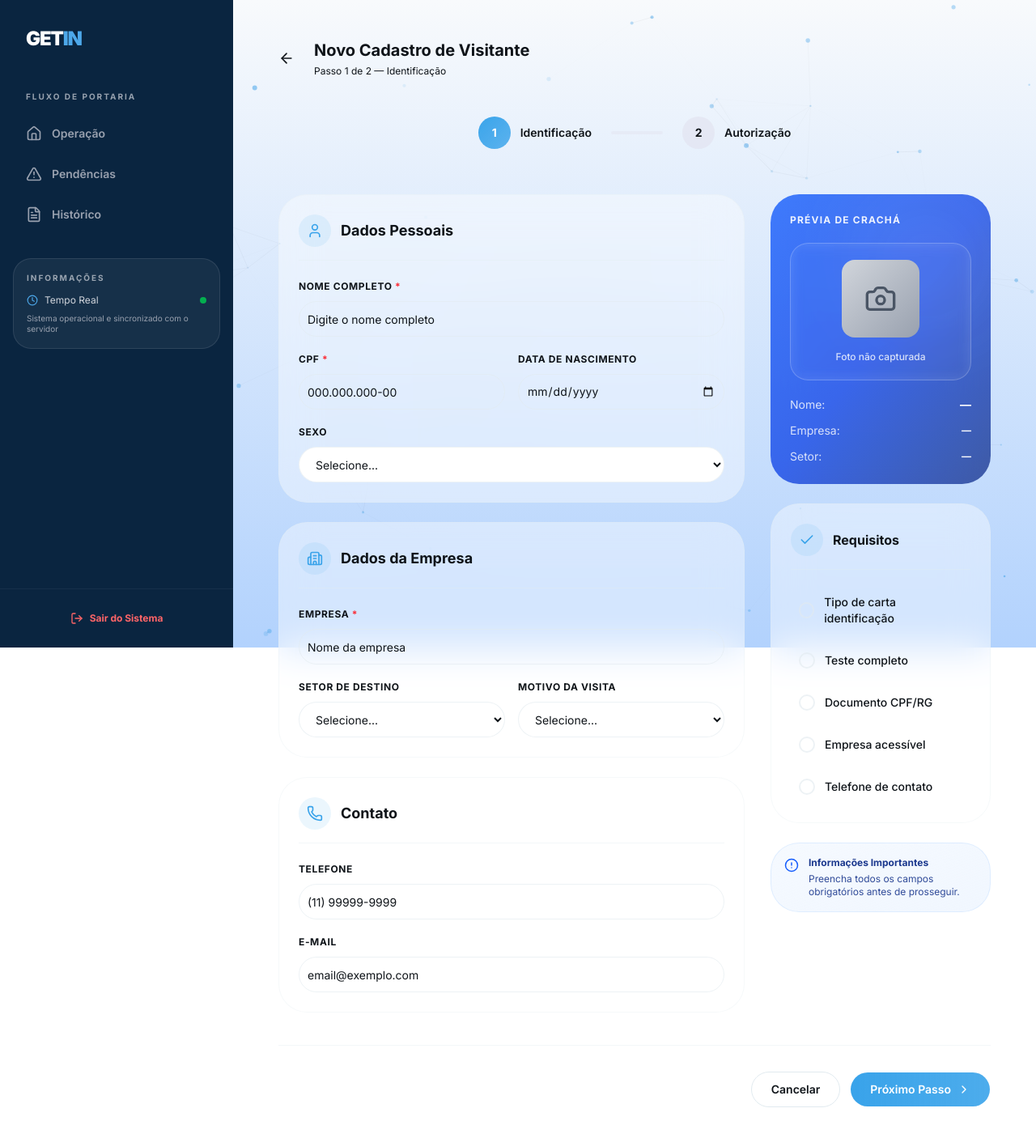
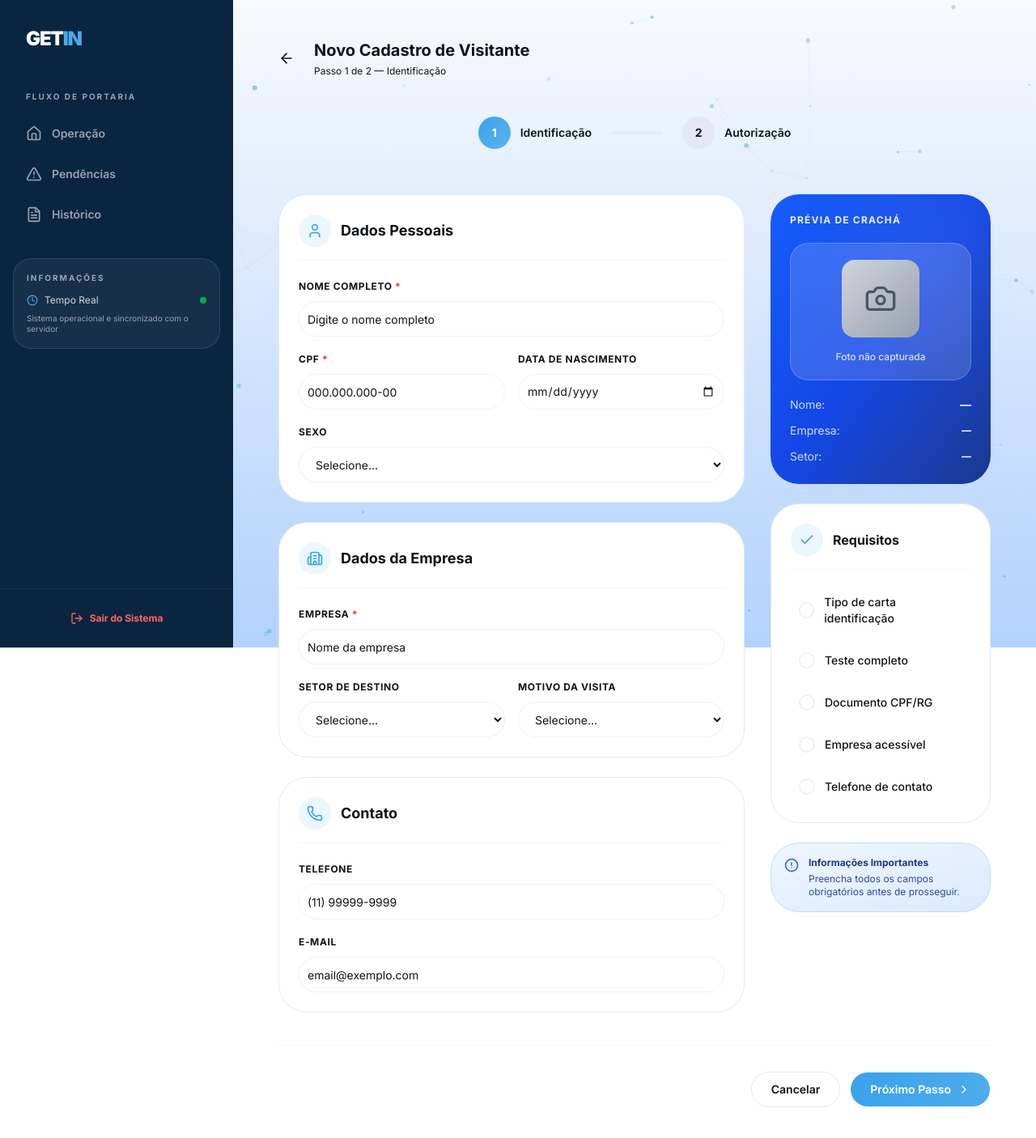
Before and after one commit to ocastroxs/get_in, a Next.js app: page /portaria/novo in a window 1280 px wide. Shown: the top 1406 px of the page at 81% size. Built offline with nearby package versions, Linux system fonts and the light colour scheme.

Commit message:
style(portaria): remover glassmorphism e tornar cards e modais solidos

```diff
--- a/src/app/portaria/novo/page.jsx
+++ b/src/app/portaria/novo/page.jsx
@@ -112,7 +112,7 @@ export default function NovoCadastroPage() {
             {/* Coluna Esquerda: Formulário */}
             <div className="lg:col-span-2 space-y-6">
               {/* Seção: Dados Pessoais */}
-              <div className="bg-card/40 border border-border/30 rounded-3xl p-6 shadow-sm hover:shadow-md transition-shadow duration-300 backdrop-blur-xl">
+              <div className="bg-card border border-border rounded-3xl p-6 shadow-sm hover:shadow-md transition-shadow duration-300">
                 <div className="flex items-center gap-3 mb-6 pb-4 border-b border-border/40">
                   <div className="p-2.5 bg-primary/10 rounded-xl">
                     <User size={20} className="text-primary" />
@@ -180,7 +180,7 @@ export default function NovoCadastroPage() {
               </div>
 
               {/* Seção: Dados da Empresa */}
-              <div className="bg-card/40 border border-border/30 rounded-3xl p-6 shadow-sm hover:shadow-md transition-shadow duration-300 backdrop-blur-xl">
+              <div className="bg-card border border-border rounded-3xl p-6 shadow-sm hover:shadow-md transition-shadow duration-300">
                 <div className="flex items-center gap-3 mb-6 pb-4 border-b border-border/40">
                   <div className="p-2.5 bg-primary/10 rounded-xl">
                     <Building2 size={20} className="text-primary" />
@@ -243,7 +243,7 @@ export default function NovoCadastroPage() {
               </div>
 
               {/* Seção: Contato */}
-              <div className="bg-card/40 border border-border/30 rounded-3xl p-6 shadow-sm hover:shadow-md transition-shadow duration-300 backdrop-blur-xl">
+              <div className="bg-card border border-border rounded-3xl p-6 shadow-sm hover:shadow-md transition-shadow duration-300">
                 <div className="flex items-center gap-3 mb-6 pb-4 border-b border-border/40">
                   <div className="p-2.5 bg-primary/10 rounded-xl">
                     <Phone size={20} className="text-primary" />
@@ -284,7 +284,7 @@ export default function NovoCadastroPage() {
             {/* Coluna Direita: Prévia de Crachá + Checklist */}
             <div className="lg:col-span-1 space-y-6">
               {/* Prévia de Crachá */}
-              <div className="bg-gradient-to-br from-blue-600/80 via-blue-700/80 to-blue-900/80 rounded-3xl p-6 text-white shadow-xl hover:shadow-2xl transition-shadow duration-300 overflow-hidden relative backdrop-blur-xl">
+              <div className="bg-gradient-to-br from-blue-600 via-blue-700 to-blue-900 rounded-3xl p-6 text-white shadow-xl hover:shadow-2xl transition-shadow duration-300 overflow-hidden relative">
                 {/* Efeito de fundo */}
                 <div className="absolute inset-0 opacity-10">
                   <div className="absolute top-0 right-0 w-40 h-40 bg-white rounded-full blur-3xl"></div>
@@ -320,7 +320,7 @@ export default function NovoCadastroPage() {
               </div>
 
               {/* Checklist de Requisitos */}
-              <div className="bg-card/40 border border-border/30 rounded-3xl p-6 shadow-sm hover:shadow-md transition-shadow duration-300 backdrop-blur-xl">
+              <div className="bg-card border border-border rounded-3xl p-6 shadow-sm hover:shadow-md transition-shadow duration-300">
                 <div className="flex items-center gap-3 mb-5 pb-4 border-b border-border/40">
                   <div className="p-2.5 bg-primary/10 rounded-xl">
                     <Check size={20} className="text-primary" />
@@ -353,7 +353,7 @@ export default function NovoCadastroPage() {
               </div>
 
               {/* Info Box */}
-              <div className="bg-gradient-to-br from-blue-50/60 to-blue-100/40 border border-blue-200/40 rounded-3xl p-4 flex gap-3 backdrop-blur-xl">
+              <div className="bg-gradient-to-br from-blue-50 to-blue-100 border border-blue-200 rounded-3xl p-4 flex gap-3">
                 <AlertCircle size={18} className="text-blue-600 flex-shrink-0 mt-0.5" />
                 <div className="text-xs text-blue-900">
                   <p className="font-bold mb-1">Informações Importantes</p>
@@ -381,7 +381,7 @@ export default function NovoCadastroPage() {
       {/* STEP 2: AGUARDANDO AUTORIZAÇÃO (Placeholder) */}
       {step === 2 && (
         <div className="p-8 max-w-4xl mx-auto">
-          <div className="bg-card/40 border border-border/30 rounded-3xl p-12 text-center shadow-sm backdrop-blur-xl">
+          <div className="bg-card border border-border rounded-3xl p-12 text-center shadow-sm">
             <div className="w-20 h-20 bg-gradient-to-br from-amber-100 to-amber-50 rounded-2xl flex items-center justify-center mx-auto mb-6 shadow-md">
               <AlertCircle size={40} className="text-amber-600" />
             </div>
@@ -390,7 +390,7 @@ export default function NovoCadastroPage() {
               O cadastro foi enviado para análise do supervisor. Você será notificado quando for aprovado ou recusado.
             </p>
 
-            <div className="bg-muted/20 rounded-2xl p-6 mb-8 text-left border border-border/30 backdrop-blur-lg">
+            <div className="bg-muted rounded-2xl p-6 mb-8 text-left border border-border">
               <p className="text-sm font-bold text-foreground mb-4">Dados Enviados:</p>
               <div className="text-sm text-muted-foreground space-y-2">
                 <p><strong className="text-foreground">Nome:</strong> {form.nome}</p>
```
